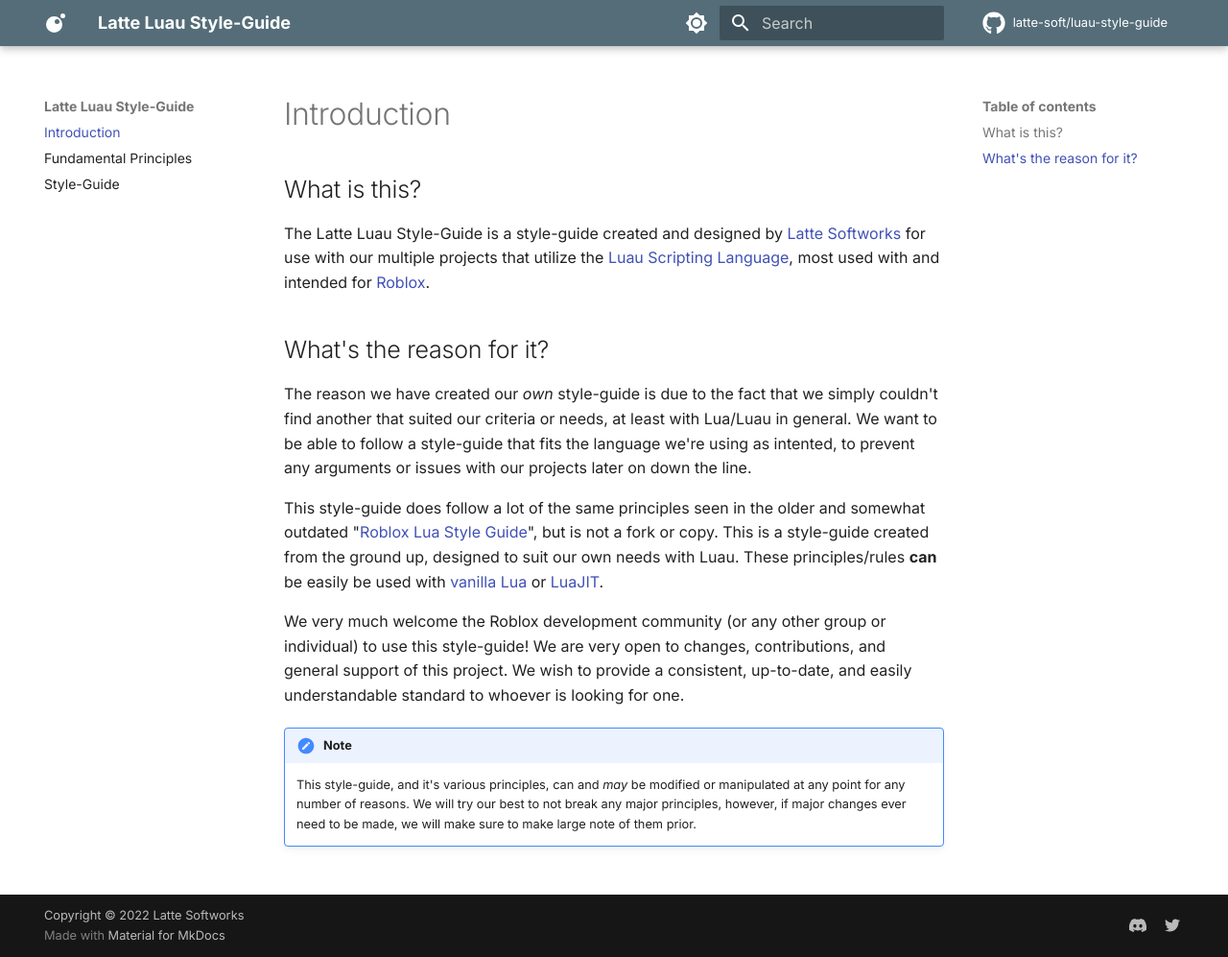
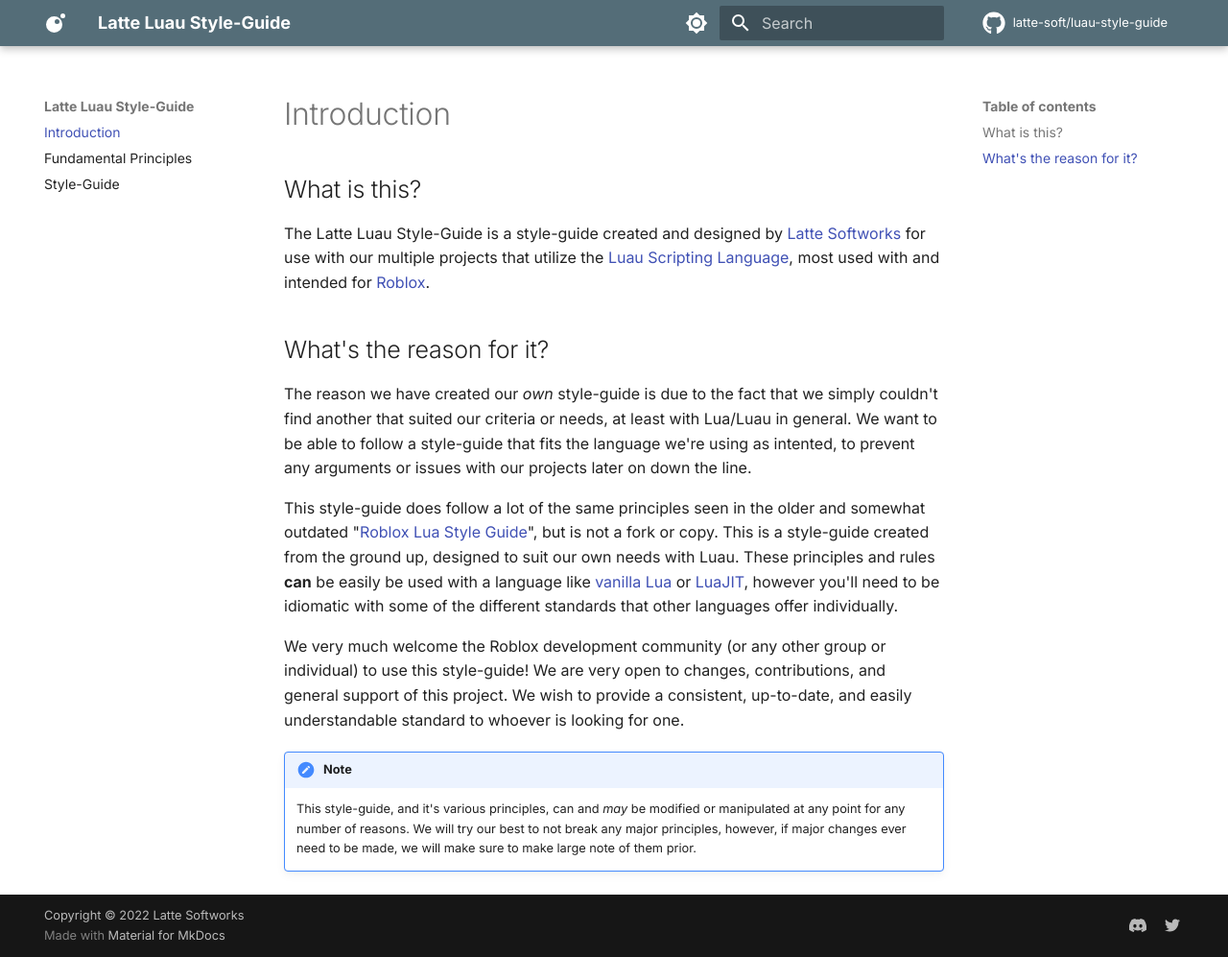
Before and after one commit to latte-soft/luau-style-guide, an MkDocs documentation site: the page built from docs/index.md, in a window 1280 px wide and 997 px high. Shown: the whole window at 96% size. Built offline with MkDocs 1.6.1 and Material for MkDocs 9.7.7, drawn with Linux system fonts in a browser that asks for light colours; comment, search, counter and statistics services are not loaded.

Commit message:
Fix some wording

```diff
--- a/docs/index.md
+++ b/docs/index.md
@@ -9,7 +9,7 @@
 ## What's the reason for it?
 The reason we have created our *own* style-guide is due to the fact that we simply couldn't find another that suited our criteria or needs, at least with Lua/Luau in general. We want to be able to follow a style-guide that fits the language we're using as intented, to prevent any arguments or issues with our projects later on down the line.
 
-This style-guide does follow a lot of the same principles seen in the older and somewhat outdated "[Roblox Lua Style Guide](https://roblox.github.io/lua-style-guide)", but is not a fork or copy. This is a style-guide created from the ground up, designed to suit our own needs with Luau. These principles/rules **can** be easily be used with [vanilla Lua](https://lua.org/) or [LuaJIT](http://luajit.org/).
+This style-guide does follow a lot of the same principles seen in the older and somewhat outdated "[Roblox Lua Style Guide](https://roblox.github.io/lua-style-guide)", but is not a fork or copy. This is a style-guide created from the ground up, designed to suit our own needs with Luau. These principles and rules **can** be easily be used with a language like [vanilla Lua](https://lua.org/) or [LuaJIT](http://luajit.org/), however you'll need to be idiomatic with some of the different standards that other languages offer individually.
 
 We very much welcome the Roblox development community (or any other group or individual) to use this style-guide! We are very open to changes, contributions, and general support of this project. We wish to provide a consistent, up-to-date, and easily understandable standard to whoever is looking for one.
 
```
